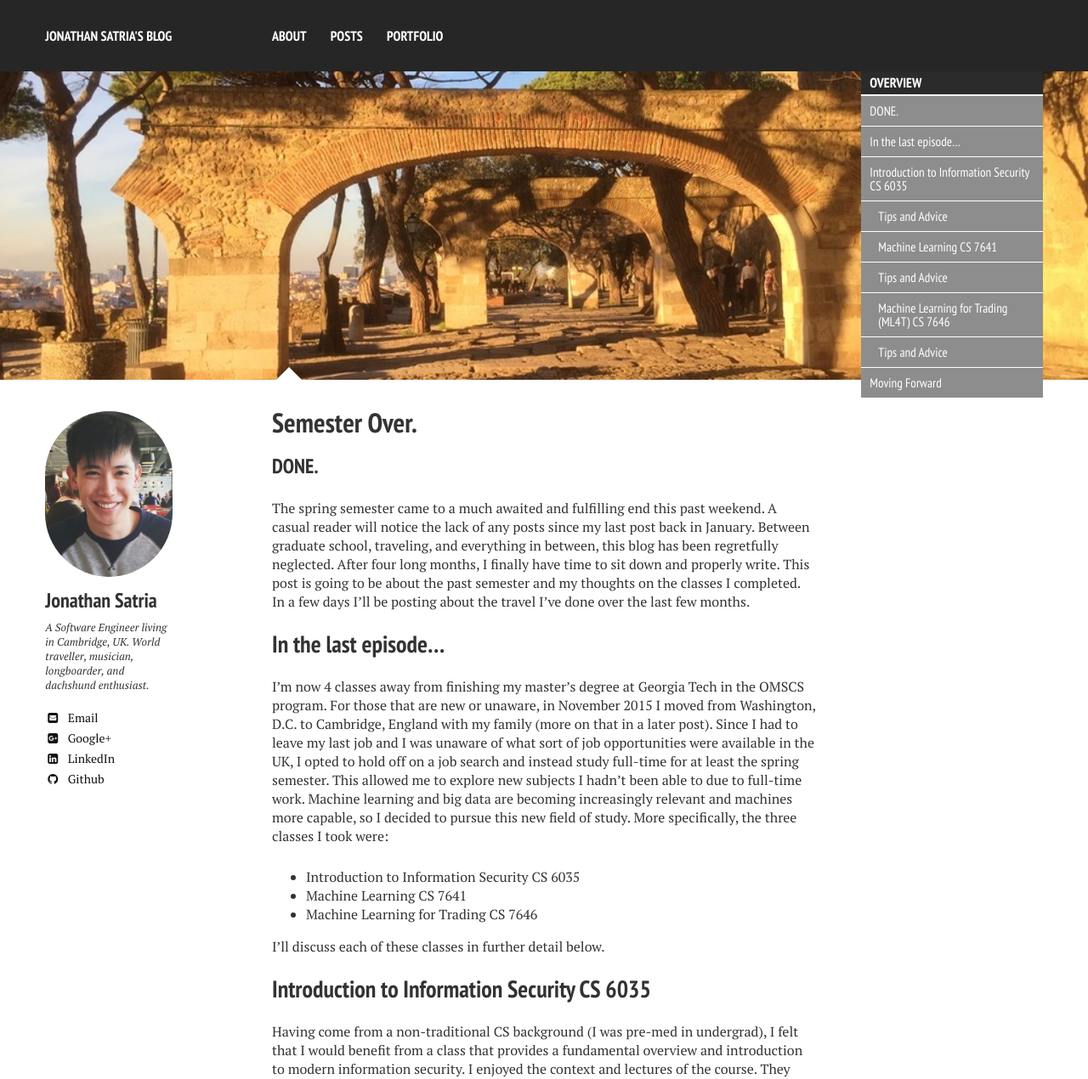
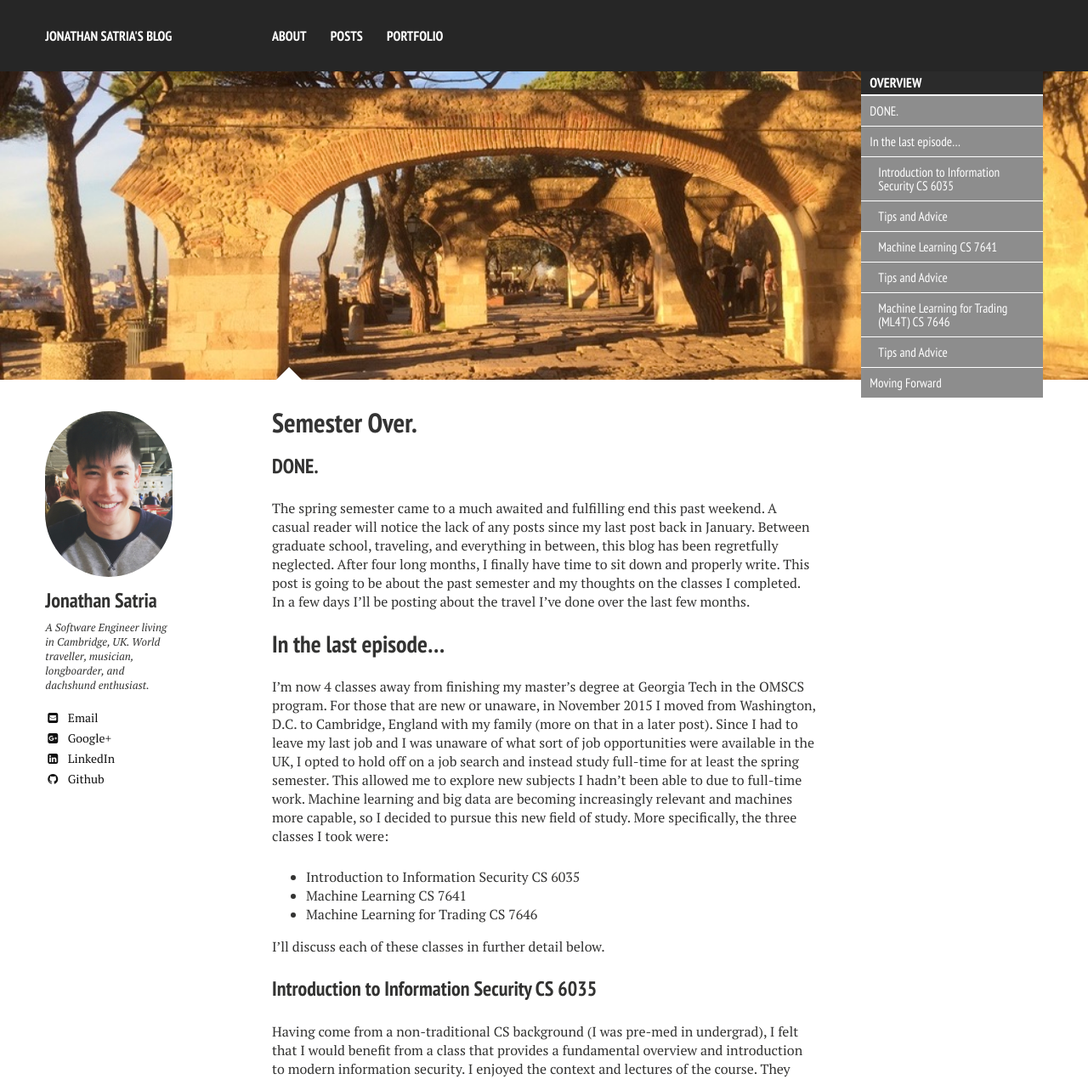
Before and after one commit to jsatria/jsatria.github.io, a Jekyll site: the page built from _posts/2016-04-30-final-countdown.md, in a window 1280 px wide. Shown: the top 1270 px of the page at 85% size. Built offline with Jekyll 4.4.1, drawn with Linux system fonts in a browser that asks for light colours; nearby versions of some CDN libraries; comment, search, counter and statistics services are not loaded.

Commit message:
Fix formatting

```diff
--- a/_config.yml
+++ b/_config.yml
@@ -9,7 +9,7 @@ url:
 
 permalink:   /:categories/:title/
 markdown:    kramdown
-highlighter: pygments
+highlighter: rouge
 sass:
   sass_dir: _sass
   style: compressed
--- a/_posts/2016-04-30-final-countdown.md
+++ b/_posts/2016-04-30-final-countdown.md
@@ -30,7 +30,7 @@ I'm now 4 classes away from finishing my master's degree at Georgia Tech in the
 
 I'll discuss each of these classes in further detail below.
 
-## Introduction to Information Security CS 6035
+### Introduction to Information Security CS 6035
 Having come from a non-traditional CS background (I was pre-med in undergrad), I felt that I would benefit from a class that provides a fundamental overview and introduction to modern information security. I enjoyed the context and lectures of the course. They covered not only the technical issues (of which there are many), but also the human side of information security -- creating a security policy, implementing it and the varying security needs of different organizations.
 
 Of the many topics covered in class, those that stuck with me the most were:
```
Also changed, not shown: Gemfile.lock.
